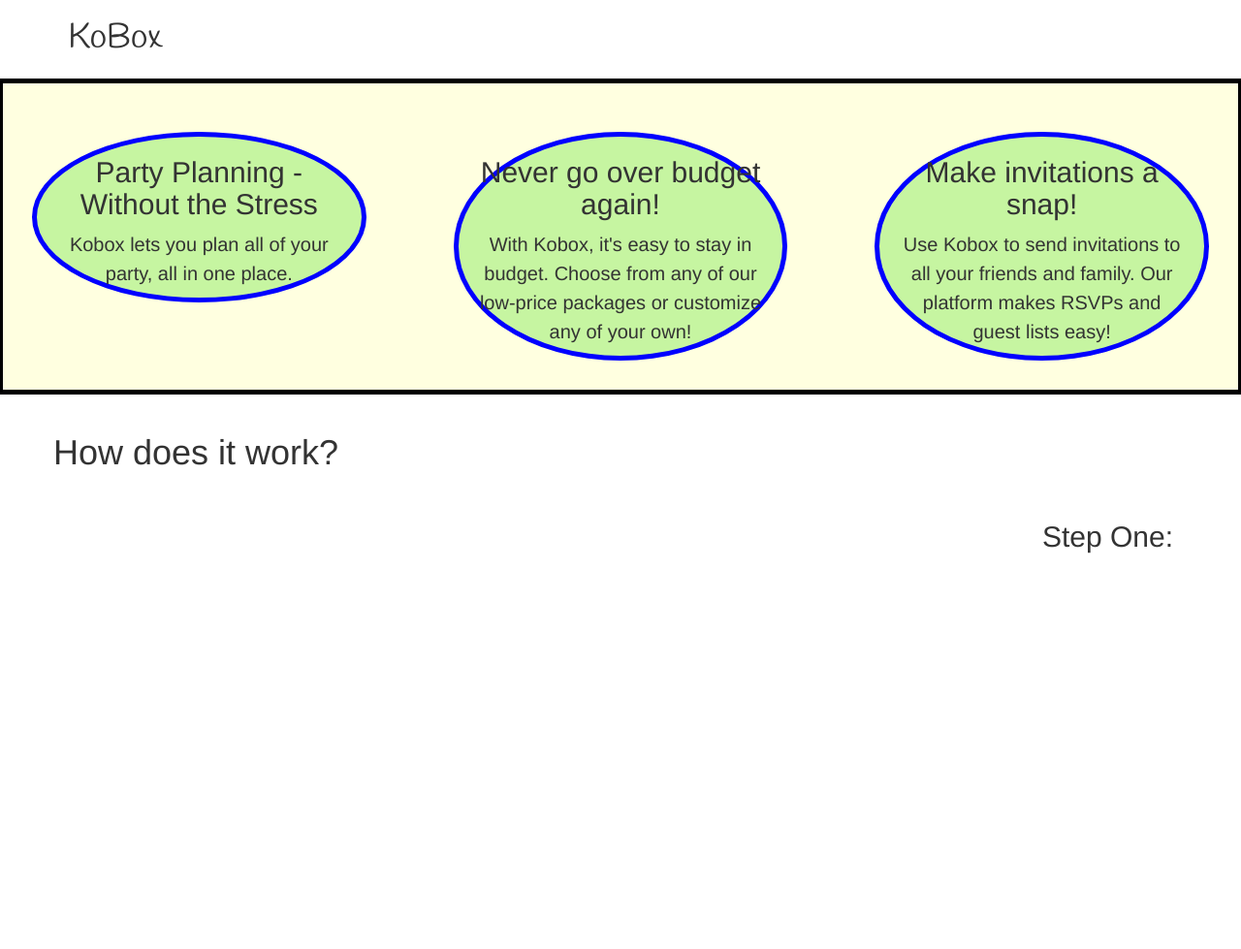
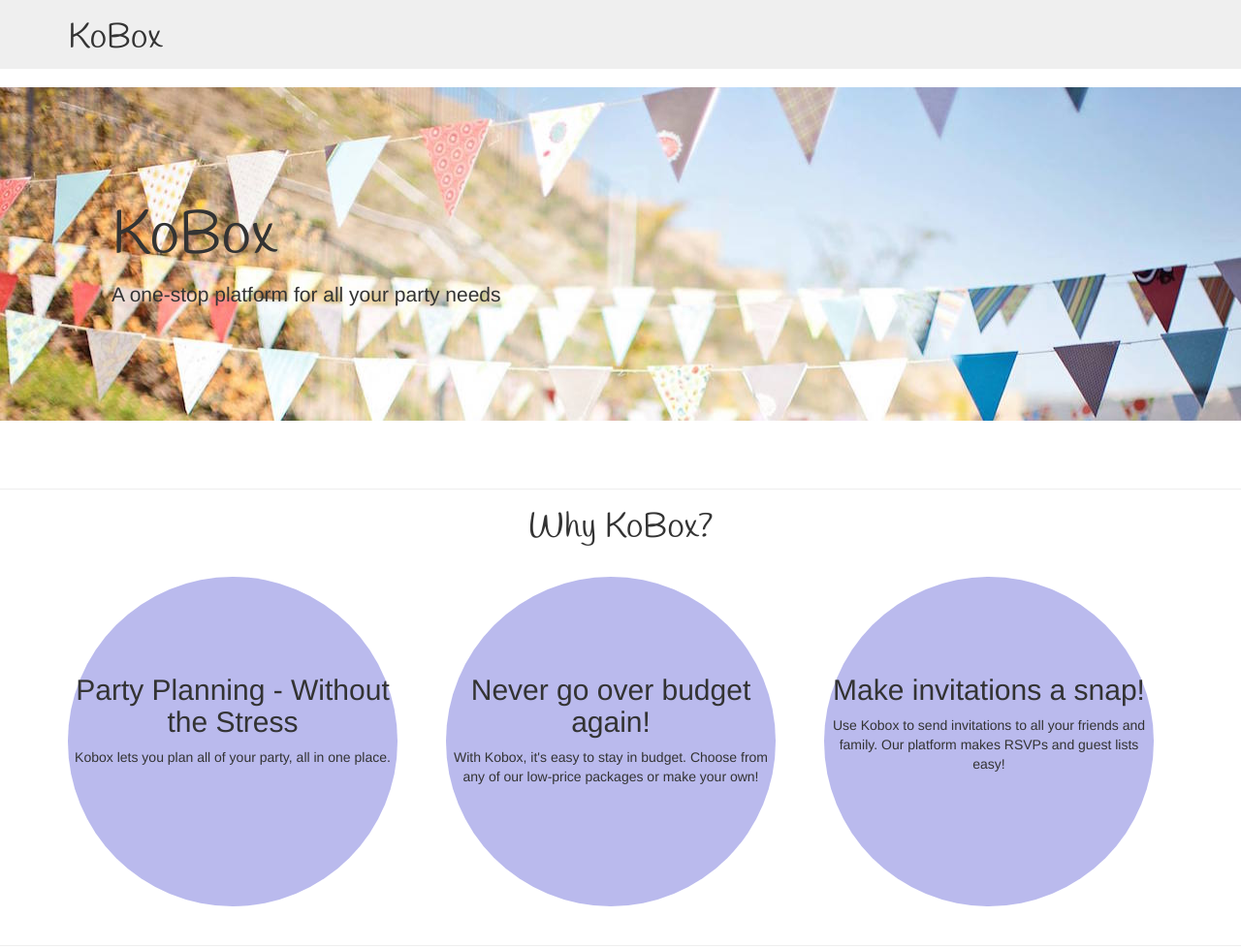
Before and after one commit to bio4320/kobox-site, a plain HTML site: page index.html in a window 1280 px wide. Shown: the top 979 px of the page at 97% size. Before the commit the page ends 800 px from the top, so only its background shows below. Drawn offline with Linux system fonts and the light colour scheme.

Commit message:
Added jumbotron with image, fixed the circles (but not the text), made larger headlines in brand font

```diff
--- a/css/style.css
+++ b/css/style.css
@@ -14,13 +14,9 @@
   }
 }
 
-body {
-	background-color:;
-}
-
-.row {
+/**.row {
 	margin-top: 20px;
-}
+}**/
 
 .video {
 	text-align: center;
@@ -39,7 +35,7 @@ body {
 
 }
 
-.circle {
+/**.circle {
 	background-color: #C6F5A1;
 	height: 100%;
 	padding: 10px;
@@ -53,12 +49,26 @@ body {
 	border-style: solid;
 	line-height: 150%;
 	padding: 0px 20px;
+}**/
+
+.circle {
+	width: 340px;
+	height: 340px;
+	border-radius: 250px;
+	background-color: rgba(169, 169, 233, 0.8);
+	text-align: center;
 }
 
 .navbar {
-	background-color: rgba(255,255,255,0.8)
+	background-color: rgba(235,235,235,0.8)
 }
 
 .navbar h1 {
 	font-family: 'Handlee', cursive;
 }
+
+.jumbotron {
+	background-image: url(../images/jumbo-background.jpg);
+	padding: 100px;
+	margin-top: 90px
+}
--- a/index.html
+++ b/index.html
@@ -1,8 +1,8 @@
 <!DOCTYPE html>
 <html>
 	<head>
-		<meta charset="utf-8" name="viewport" content="initial-scale=1, width=device-width initial-scale=1.0">
-
+		<meta charset="utf-8">
+		<meta name="viewport" content="width=device-width, initial-scale=1.0">
 		<title>Kobox</title>
 
 		<!-- I reorganized the whole file structure so Bootstrap can read it. Javascript is in the js folder, CSS is in the css folder, and the glyphicons file is in the font folder. Basically this was done so every bootstrap file knows where the other ones are. Everything works online now, including glyphicons. -->
@@ -52,47 +52,62 @@
 				</div>
 			</nav>
 		</header>
-		<br><br><br>
+
 		<section>
+			<!--
 			<div class="container-fluid video">
 				<div class="row">
 					<div class="col-sm-12">
-						<!--<iframe class="embed-responsive"    scrolling="no"    allowTransparency="true"    frameborder="0"    ***   src="http://goanimate.com/player/embed/02a7w4PGoss0?utm_source=social&utm_medium=tumblr&utm_campaign=usercontent"></iframe> width="400" height="225"-->
+						<iframe class="embed-responsive"    scrolling="no"    allowTransparency="true"    frameborder="0"    ***   src="http://goanimate.com/player/embed/02a7w4PGoss0?utm_source=social&utm_medium=tumblr&utm_campaign=usercontent"></iframe> width="400" height="225"
 
-						<!--<iframe    scrolling="no"    allowTransparency="true"    frameborder="0"    width="100%"  height="100%"  src="http://embed.wistia.com/deliveries/84c0a3ed6a2d6380c89a12ce06c860fce66c24d4.jpg?image_resize=215"></iframe>-->
+						<iframe    scrolling="no"    allowTransparency="true"    frameborder="0"    width="100%"  height="100%"  src="http://embed.wistia.com/deliveries/84c0a3ed6a2d6380c89a12ce06c860fce66c24d4.jpg?image_resize=215"></iframe>
 
 					</div>
 				</div>
 			</div>
+			-->
 
+			<div class="jumbotron">
+				<div class="container">
+					<h1 style="font-family:Handlee">KoBox</h1>
+					<p>A one-stop platform for all your party needs</p>
+				</div>
+			</div>
 
-				<div id="slogans">
+			<br>
+			<hr>
+			<center><h1 style="font-family:Handlee">Why KoBox?</h1></center>
+			<br>
+
+			<div class="container">
 				<div class="row">
 					<div class="col-sm-4">
 						<div class="circle">
-
-								<h2>Party Planning - Without the Stress</h1>
+							<br><br><br><br>
+							<h2>Party Planning - Without the Stress</h2>
 							<p>Kobox lets you plan all of your party, all in one place.</p>
 						</div>
 					</div>
 
 					<div class="col-sm-4">
 						<div class="circle">
-								<h2>Never go over budget again!</h1>
-								<p>With Kobox, it's easy to stay in budget. Choose from any of our low-price packages or customize any of your own!</p>
+							<br><br><br><br>
+							<h2>Never go over budget again!</h2>
+							<p>With Kobox, it's easy to stay in budget. Choose from any of our low-price packages or make your own!</p>
 						</div>
 					</div>
 
 					<div class="col-sm-4">
 						<div class="circle">
-								<h2>Make invitations a snap!</h1>
+							<br><br><br><br>
+							<h2>Make invitations a snap!</h2>
 							<p>Use Kobox to send invitations to all your friends and family. Our platform makes RSVPs and guest lists easy!</p>
 						</div>
 					</div>
 				</div>
-				</div>
+			</div><br>
 
-
+			<hr>
 			<div class="container">
 			<div class="row">
 				<h1>How does it work?</h1>
```
Also changed, not shown: images/jumbo-background.jpg (added). Lines whose indentation alone changed are shown as unchanged.
